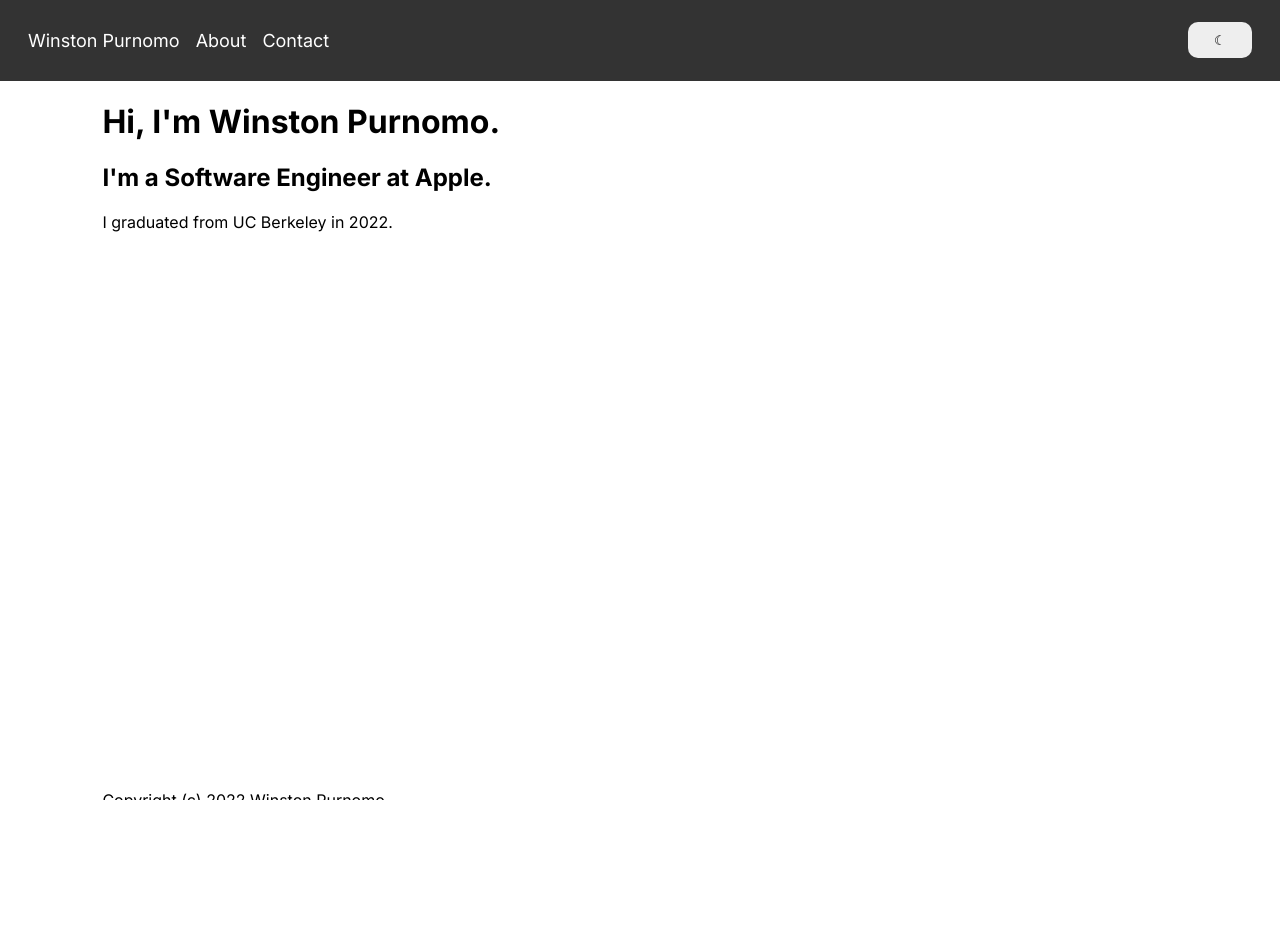
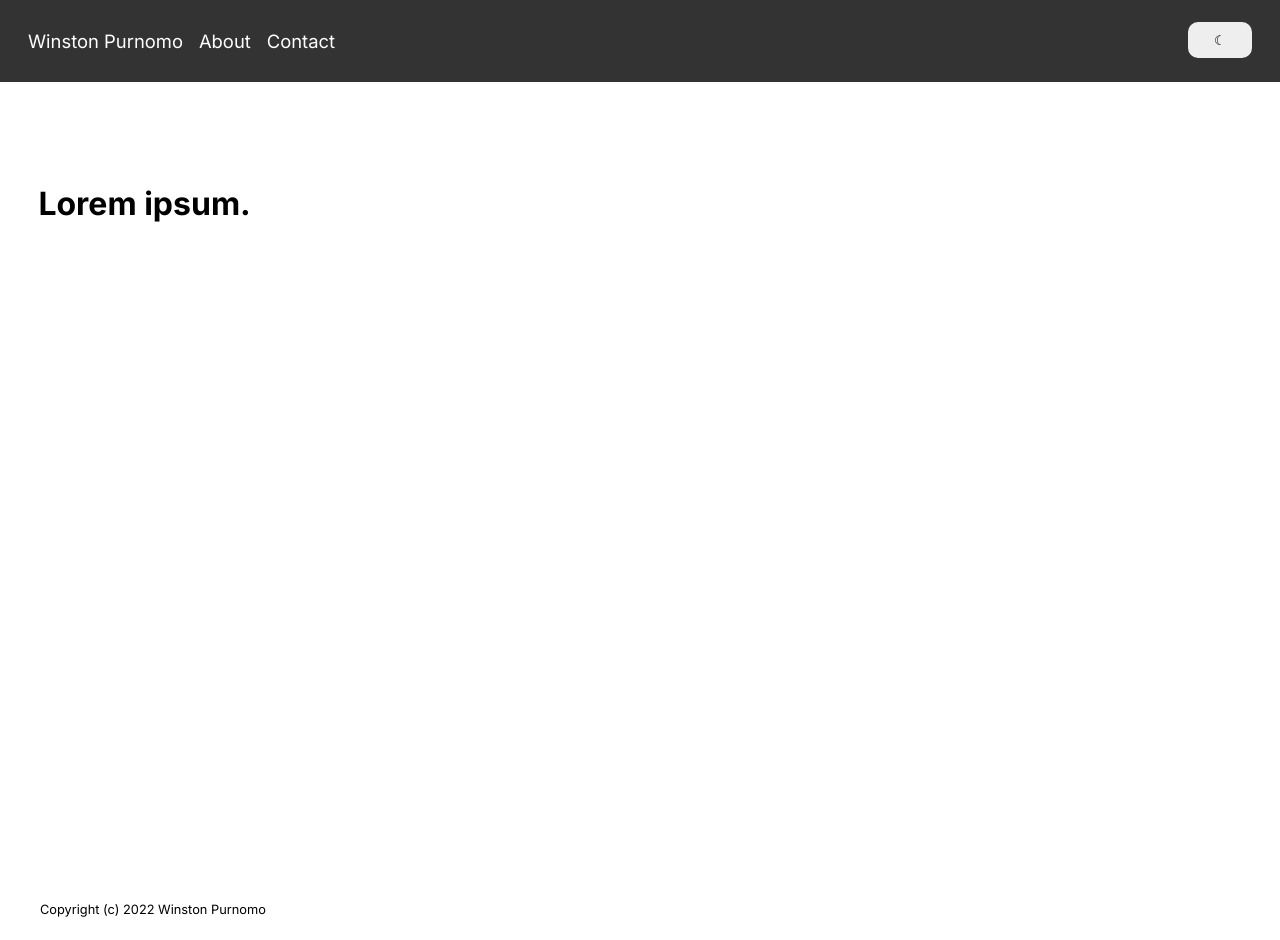
Before and after one commit to winstonpurnomo/autobiography, a PHP site: page /pages/index.html in a window 1280 px wide; the page is wider, and only the part inside the window is pictured. Before the commit the page ends 800 px from the top of that part, so only its background shows below. Run offline with PHP 8.4, Linux system fonts and the light colour scheme.

Commit message:
made footer unfixed, remaining bug: scrolls beyond end of empty page

```diff
--- a/app.js
+++ b/app.js
@@ -22,7 +22,7 @@ function darkMode() {
 }
 
 /** Check if dark mode is toggled on, and restore setting if enabled. */
-function restoreDarkMode() {
+function loadHeaderAndDarkMode() {
     document.getElementById('nav').insertAdjacentHTML('afterbegin', navBar);
     var element = document.body;
     const cookieValue = document.cookie.split('; ').find(row => row.startsWith('darkMode=')).split('=')[1];
--- a/main.css
+++ b/main.css
@@ -2,6 +2,8 @@
 
 :root {
     --text: clamp(12px, 4em, 16px);
+    --text-small: calc(var(--text) * 0.8);
+    --nav-text: calc(var(--text) * 1.15);
 }
 
 body {
@@ -19,7 +21,8 @@ body {
 }
 
 #content {
-    margin: 0vw 8vw;
+    margin: 8vw calc(var(--text-small) * 3);
+    min-height: calc(100vh - (var(--nav-text) + 64px) - calc(var(--text-small) * 8));
 }
 
 /* -- NAVBAR -- */
@@ -28,9 +31,8 @@ nav {
     position: sticky;
     top: 0px;
     background-color: #333;
-    padding: 20px 0vw;
-    width: 100%;
-    font-size: 18px;
+    padding: 20px 20px;
+    font-size: var(--nav-text);
 }
 
 button {
@@ -48,9 +50,10 @@ button {
     border-radius: 10px;
 }
 
-#nav-wrapper {
+/* Ensure the nav content does not write to edge. */
+/* #nav-wrapper {
     margin: 0px 20px 0px;
-}
+} */
 
 nav a {
     float: left;
@@ -101,13 +104,8 @@ nav .icon {
 
 /* Footer */
 footer {
-    position: fixed;
-    bottom: 0px;
+    height: calc(var(--text-small) * 3);
     width: 100%;
-    height: 2vw;
-    padding: 8vw 0px 0px;
+    padding: 0px 40px;
+    font-size: var(--text-small);
 }
-
-footer p {
-    padding: 0px 8vw;
-}
--- a/pages/about.html
+++ b/pages/about.html
@@ -10,7 +10,7 @@
         @import url('https://fonts.googleapis.com/css2?family=Inter:wght@100;200;300;400;500;600;700;800;900&display=swap');
     </style>
 </head>
-<body onload="restoreDarkMode()">
+<body onload="loadHeaderAndDarkMode()">
     <script src="/app.js"></script>
     <div id="nav"></div>
     <div id="content">
@@ -49,8 +49,6 @@
             <li></li>
         </ul>
     </div>
-    <footer>
-        <p>Copyright (c) 2022 Winston Purnomo</p>
-    </footer>
+    <footer>Copyright (c) 2022 Winston Purnomo</footer>
 </body>
 </html>
--- a/pages/contact.html
+++ b/pages/contact.html
@@ -10,15 +10,13 @@
         @import url('https://fonts.googleapis.com/css2?family=Inter:wght@100;200;300;400;500;600;700;800;900&display=swap');
     </style>
 </head>
-<body onload="restoreDarkMode()">
+<body onload="loadHeaderAndDarkMode()">
     <script src="/app.js"></script>
     <div id="nav"></div>
     <div id="content">
         <h1>Contact</h1>
         <p>You can find me at many places.</p>
     </div>
-    <footer>
-        <p>Copyright (c) 2022 Winston Purnomo</p>
-    </footer>
+    <footer>Copyright (c) 2022 Winston Purnomo</footer>
 </body>
 </html>
--- a/pages/index.html
+++ b/pages/index.html
@@ -10,16 +10,12 @@
         @import url('https://fonts.googleapis.com/css2?family=Inter:wght@100;200;300;400;500;600;700;800;900&display=swap');
     </style>
 </head>
-<body onload="restoreDarkMode()">
+<body onload="loadHeaderAndDarkMode()">
     <script src="/app.js"></script>
     <div id="nav"></div>
     <div id="content">
-        <h1>Hi, I'm Winston Purnomo.</h1>
-        <h2>I'm a Software Engineer at Apple.</h2>
-        <p>I graduated from UC Berkeley in 2022.</p>
+        <h1>Lorem ipsum.</h1>
     </div>
-    <footer>
-        <p>Copyright (c) 2022 Winston Purnomo</p>
-    </footer>
+    <footer>Copyright (c) 2022 Winston Purnomo</footer>
 </body>
 </html>
```
